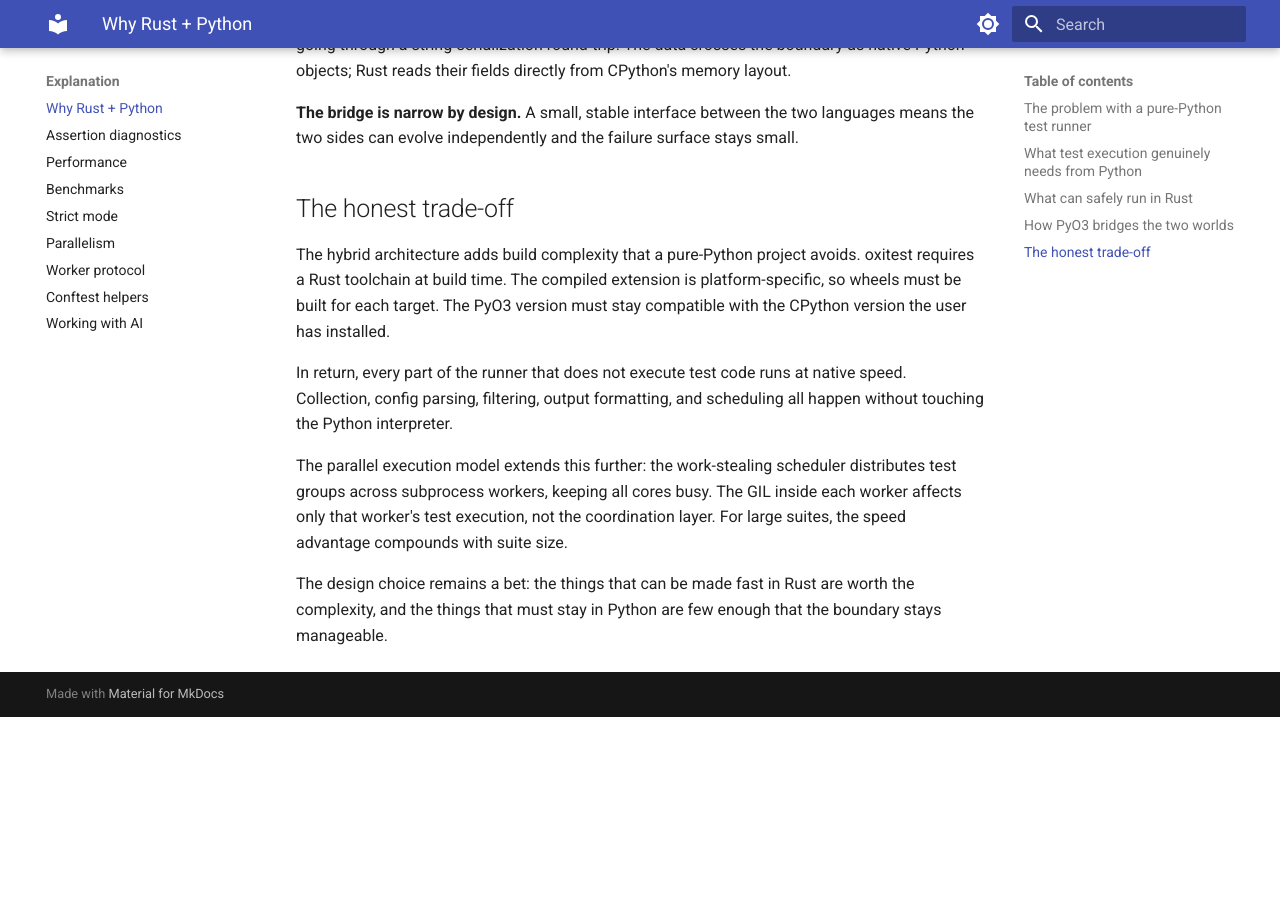
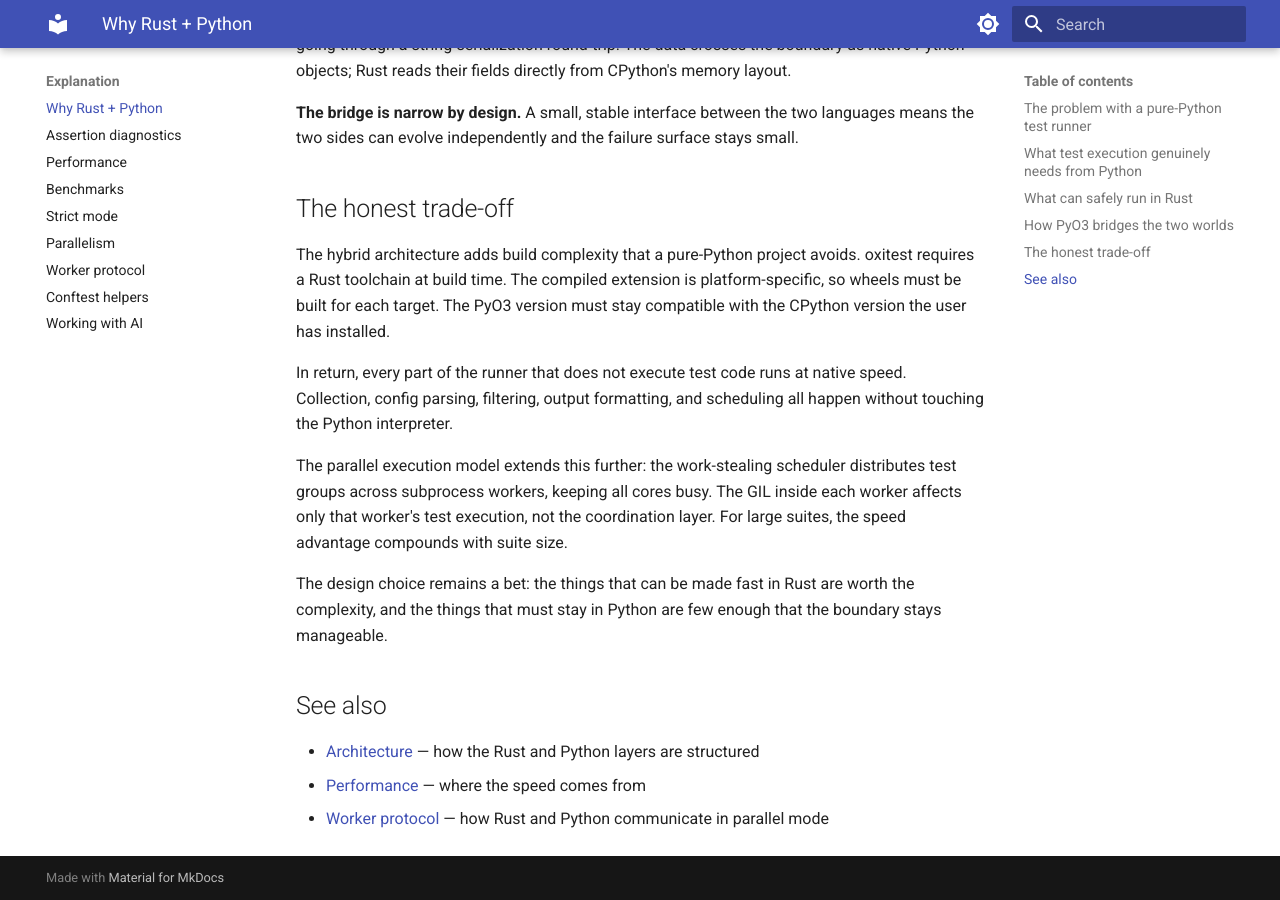
Before and after one commit to kalonji-tools/oxitest, an MkDocs documentation site: the page built from docs/src/explanation/why-rust-python.md, in a window 1280 px wide and 900 px high, scrolled down 2137 px. Built offline with MkDocs 1.6.1 and Material for MkDocs 9.7.7, drawn with Linux system fonts in a browser that asks for light colours; before the commit the page ends 2854 px from its top, so only the background shows below that.

Commit message:
docs: systematic cross-linking pass
Add See also sections and reciprocal links across isolated pages:
- index.md: add migrate-from-pytest link to Next steps.
- share-test-helpers.md: add See also (fixtures, conftest-helpers).
- performance.md: add See also (benchmarks, parallelism, configuration).
- why-rust-python.md: add See also (architecture, performance, worker
  protocol).
- builtins.md: add See also (how-to, fixture-types, configuration).

Assisted-by: Claude Opus 4.6 (1M context) <noreply@anthropic.com>

```diff
--- a/docs/src/explanation/why-rust-python.md
+++ b/docs/src/explanation/why-rust-python.md
@@ -104,3 +104,9 @@ speed advantage compounds with suite size.
 The design choice remains a bet: the things that can be made fast in Rust are worth the
 complexity, and the things that must stay in Python are few enough that the boundary stays
 manageable.
+
+## See also
+
+- [Architecture](../contributing/architecture.md) — how the Rust and Python layers are structured
+- [Performance](performance.md) — where the speed comes from
+- [Worker protocol](worker-protocol.md) — how Rust and Python communicate in parallel mode
```
Also changed, not shown: docs/src/explanation/performance.md (+6 -0 lines), docs/src/how-to/share-test-helpers.md (+5 -0 lines), docs/src/index.md (+1 -0 lines), docs/src/reference/python-api/builtins.md (+6 -0 lines).
